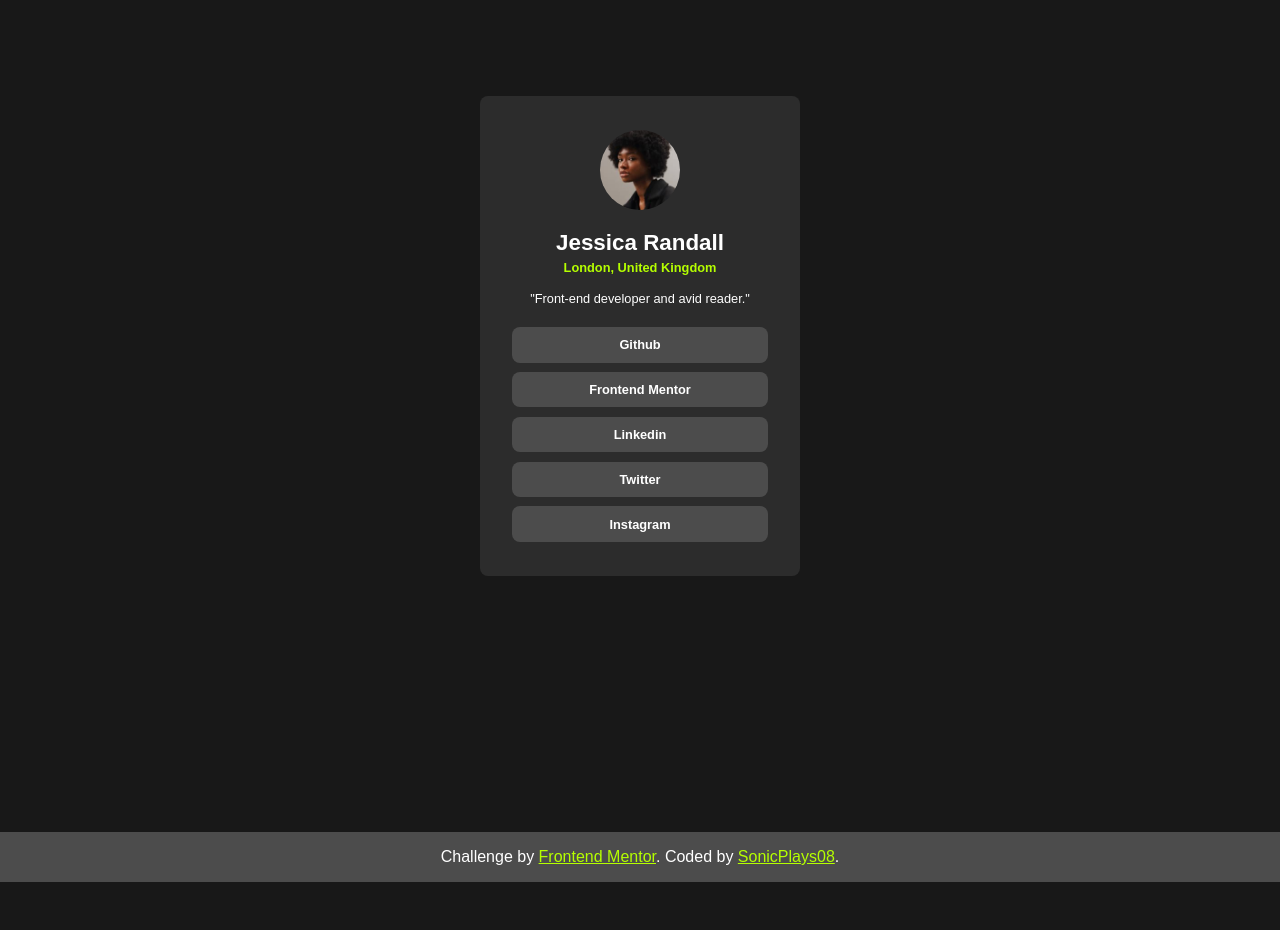
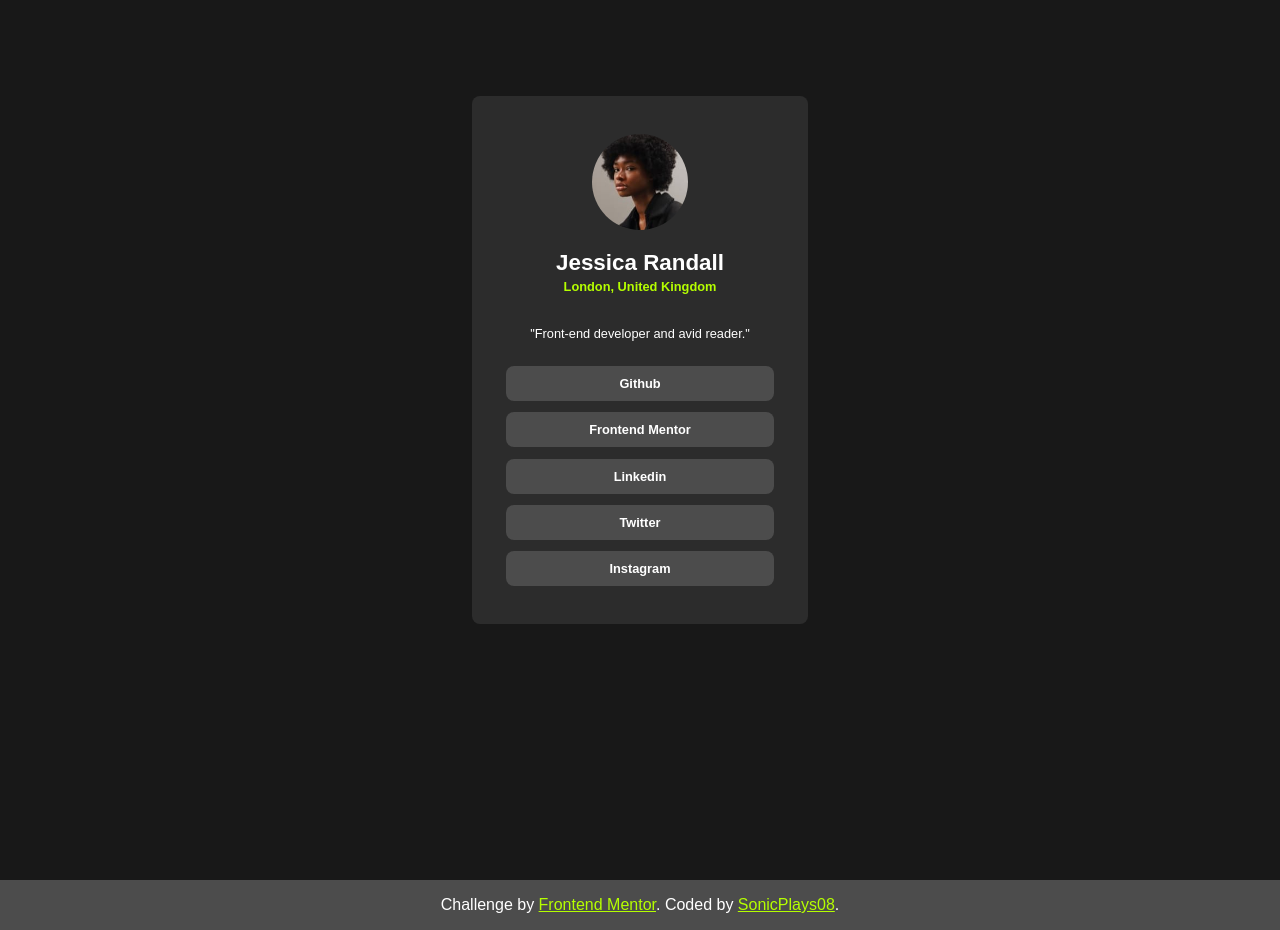
Before and after one commit to SonicPlays08/Social-Links-Profile, a plain HTML site: page index.html in a window 1280 px wide. Before the commit the page ends 882 px from the top, so only its background shows below. Drawn offline with Linux system fonts and the light colour scheme.

Commit message:
Update styles3.css

```diff
--- a/styles.css
+++ b/styles.css
@@ -9,24 +9,20 @@
 body {
     background-color: #181818;
     min-width: 50%;
-    display: flex;
-    flex-direction: column;
-    justify-content: space-between;
-    align-items: space-between;
 }
 
 
 
 .mainContainer {
     background-color: #2c2c2c;
-    height: 30rem;
-    width: 20rem;
+    height: 33rem;
+    width: 21rem;
     display: flex;
     flex-direction: column;
     margin: auto;
     text-align: center;
     justify-content: center;
-    gap: 1rem;
+    gap: 2rem;
     border-radius: 0.5rem;
     margin-top:6rem;
     margin-bottom: ;
@@ -41,8 +37,8 @@ body {
 }
 
 .mainHead img{
-    width: 5rem;
-    height: 5rem;
+    width: 6rem;
+    height: 6rem;
     border-radius: 3rem;
 }
 
@@ -61,7 +57,7 @@ body {
 .mainBody{
     display: flex;
     flex-direction: column;
-    gap: 0.8rem;
+    gap: 1rem;
 
 }
 
@@ -74,7 +70,7 @@ body {
 
 .mainbody, ul {
     display: flex;
-    gap: 0.6rem;
+    gap: 0.7rem;
     flex-direction: column;
     list-style: none
 }
@@ -110,7 +106,7 @@ body {
     display: flex;
     justify-content: center;
     margin-top: 20%;
-    margin-bottom: 0rem;
+    margin-bottom: auto;
 
 }
 
```
